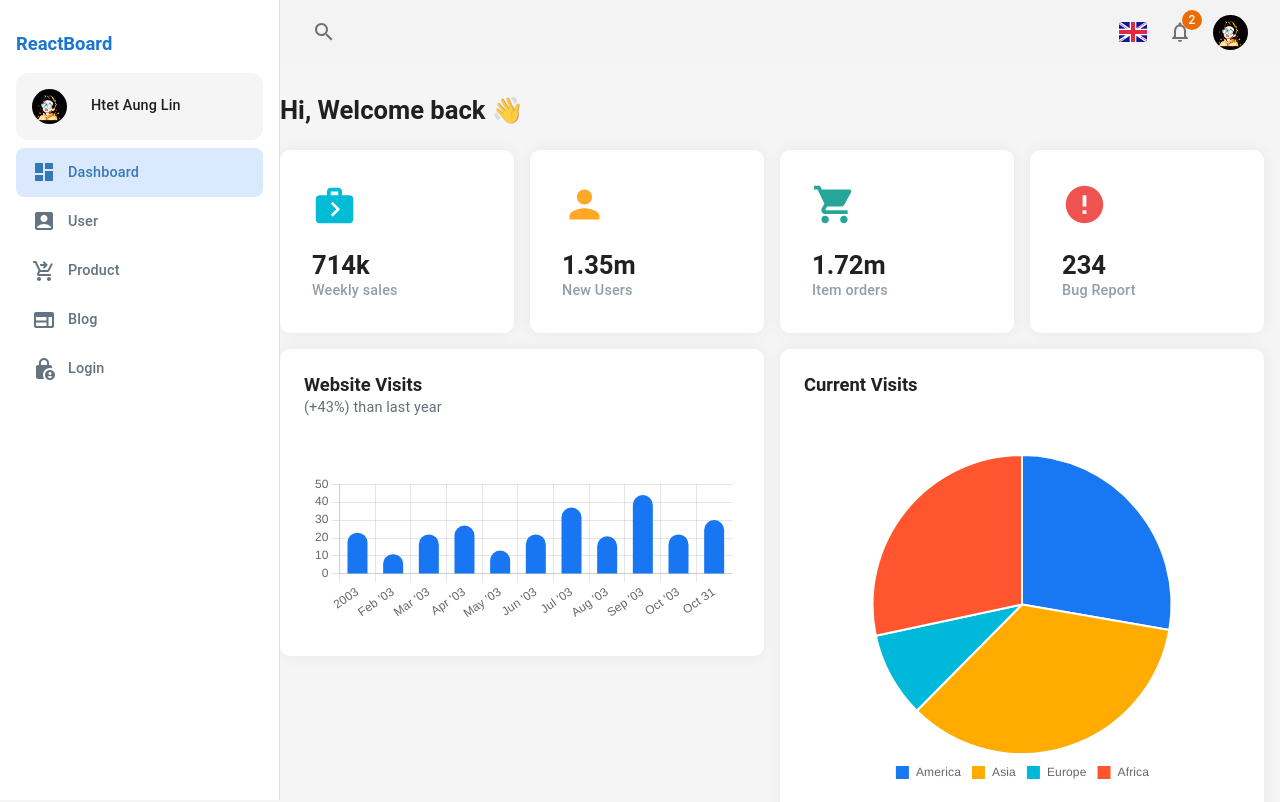
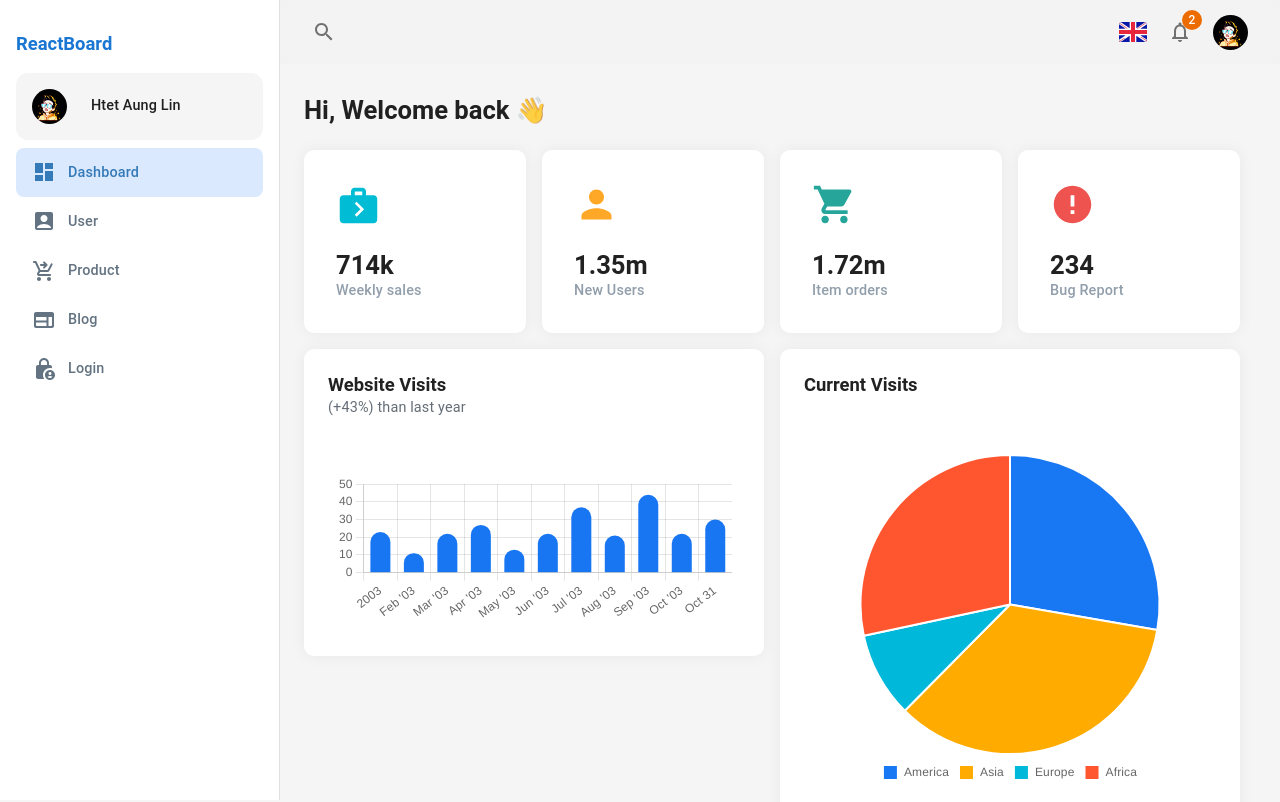
Before and after one commit to HTLA380/React-Dashboard, a React app: page / in a window 1280 px wide. Shown: the top 802 px of the page. Built offline with nearby package versions, Linux system fonts and the light colour scheme; the HTML template or start-up script is replaced by a standard one.

Commit message:
fixing padding issues

```diff
--- a/src/App.tsx
+++ b/src/App.tsx
@@ -31,6 +31,7 @@ const App: React.FC = () => {
           sx={{
             flexGrow: 1,
             pt: 12,
+            pb: 6,
             width: { lg: `calc(100% - ${DRAWER_WIDTH}px)` },
           }}>
           {content}
--- a/src/pages/dashboard/Dashboard.tsx
+++ b/src/pages/dashboard/Dashboard.tsx
@@ -12,7 +12,7 @@ import Tasks from "./others/Tasks";
 
 const Dashboard: React.FC = () => {
   return (
-    <Container maxWidth="xl" disableGutters>
+    <Container maxWidth="xl">
       <Typography
         variant="h3"
         marginBottom={3}
--- a/src/pages/user/User.tsx
+++ b/src/pages/user/User.tsx
@@ -15,7 +15,7 @@ import UserTable from "./UserTable";
 
 const User: React.FC = () => {
   return (
-    <Container maxWidth="lg" disableGutters>
+    <Container maxWidth="lg">
       <Stack
         flexDirection={"row"}
         alignItems={"center"}
```
